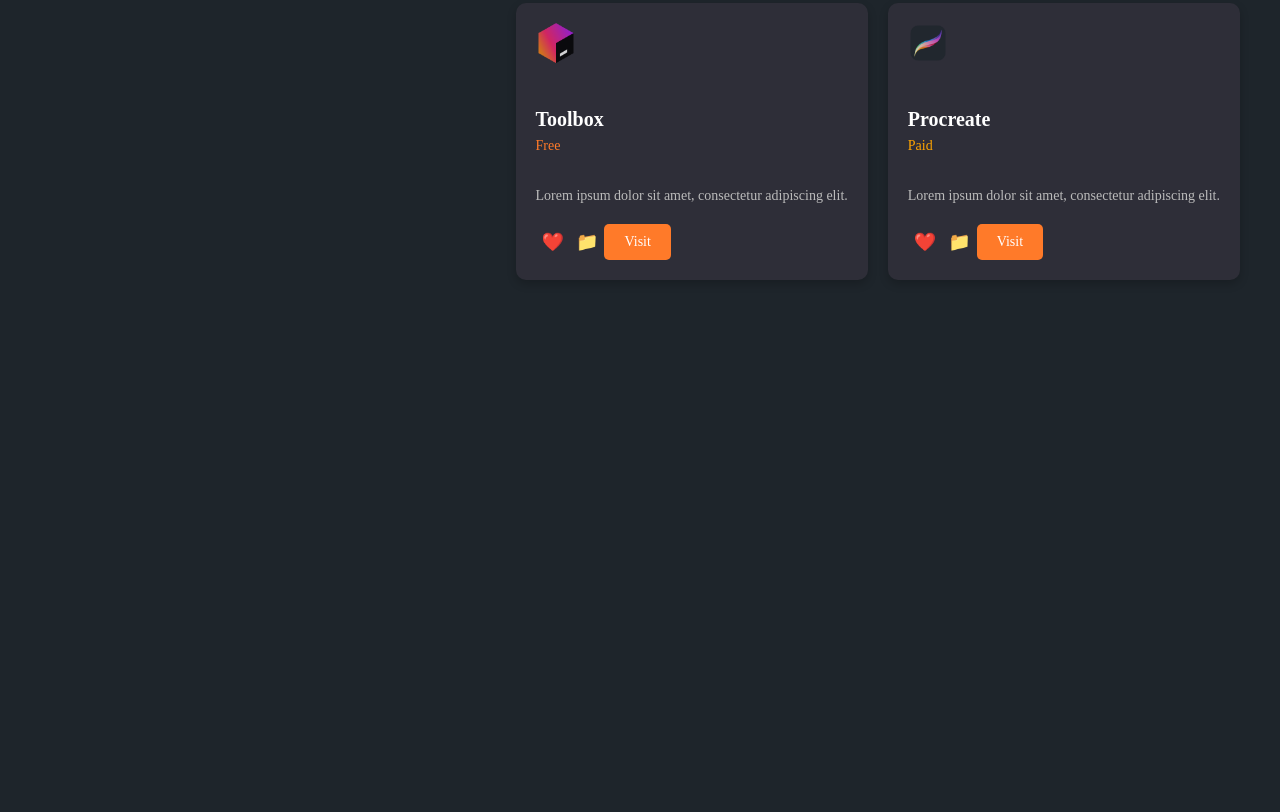
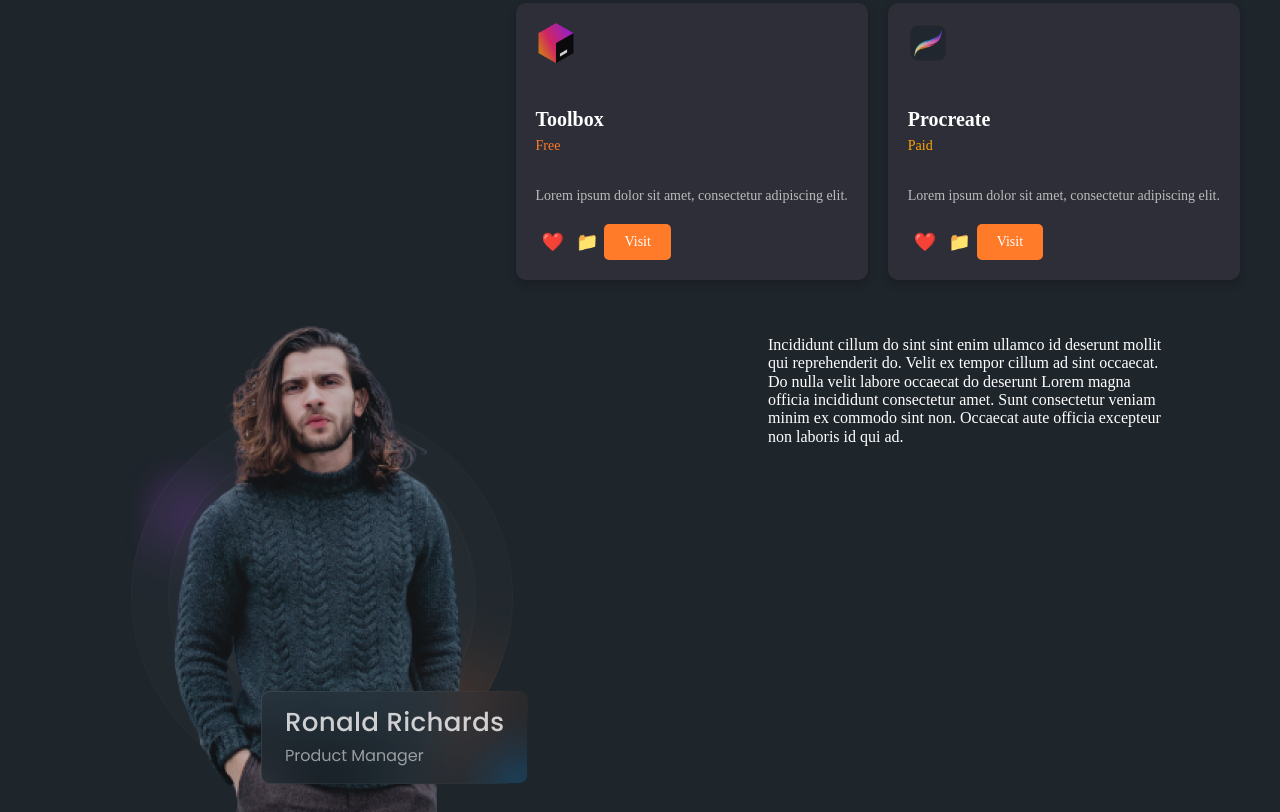
Before and after one commit to Tyberium1/DiplomProject, a plain HTML site: page index.html in a window 1280 px wide. Shown: the part 2511-3323 px from the top of the page. Before the commit the page ends 2831 px from the top, so only its background shows below. Drawn offline with nearby package versions, Linux system fonts and the light colour scheme.

Commit message:
added card of product manager

```diff
--- a/index.html
+++ b/index.html
@@ -178,6 +178,10 @@
         </div>
 
         </section>
+        <div class="cardOfManager">
+          <img src="/img/ProductManager.png" alt="" class="manager">
+          <p>Incididunt cillum do sint sint enim ullamco id deserunt mollit <br> qui reprehenderit do. Velit ex tempor cillum ad sint occaecat. <br> Do nulla velit labore occaecat do deserunt Lorem magna <br> officia incididunt consectetur amet. Sunt consectetur veniam <br> minim ex commodo sint non. Occaecat aute officia excepteur <br> non laboris id qui ad.</p>
+        </div>
     </main>
 </body>
 </html>
--- a/style/style.css
+++ b/style/style.css
@@ -339,3 +339,8 @@
 .visit-btn:hover {
   background-color: #e66a20;
 }
+.cardOfManager{
+  display: flex;
+  color: white;
+  justify-content:  space-around;
+}
```
Also changed, not shown: img/ProductManager.png (added).
